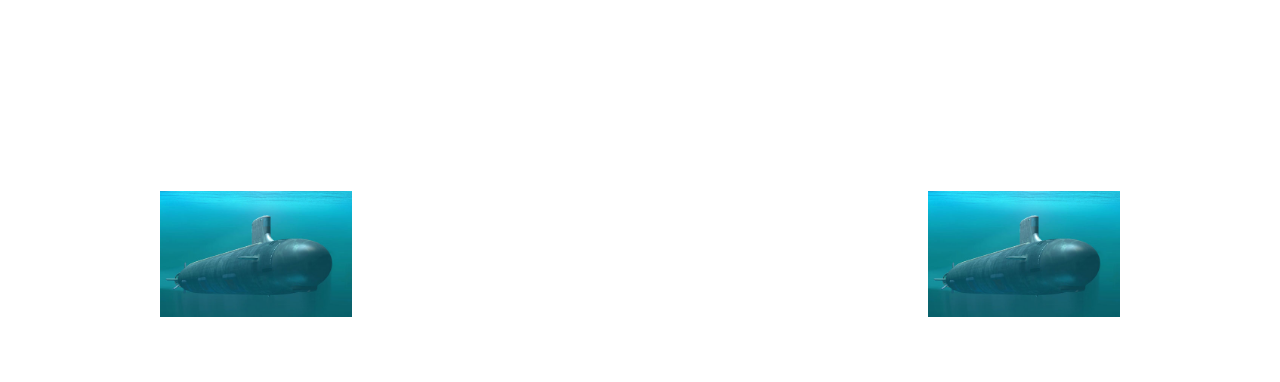
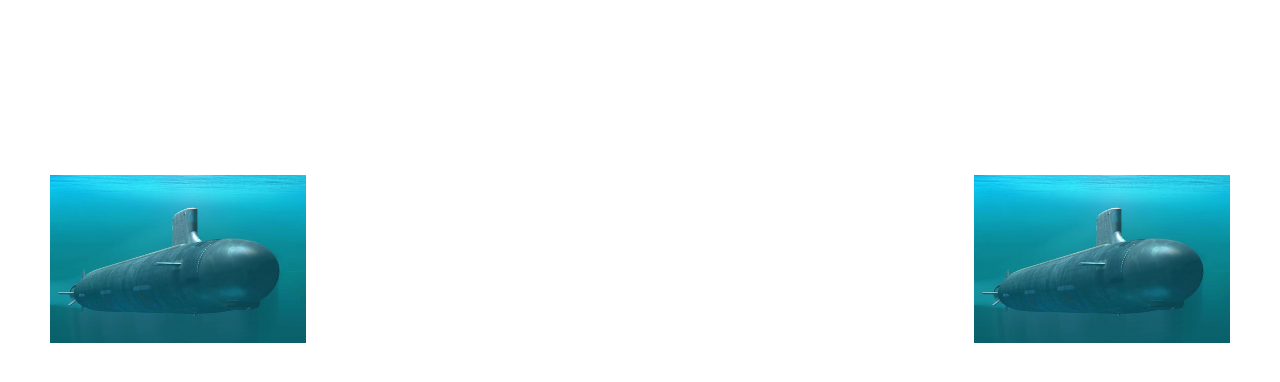
Before and after one commit to josh-jacobsen/javascript-racer, a plain HTML site: page index.html in a window 1280 px wide. Shown: the part 118-500 px from the top of the page. Drawn offline with Linux system fonts and the light colour scheme.

Commit message:
repositioned images

```diff
--- a/styles/main.css
+++ b/styles/main.css
@@ -11,7 +11,7 @@
 }
 
 #play-area {
-  width: 960px;
+  width: 100%;
   height: 600px;
   top: 0;
   bottom: 0;
@@ -26,24 +26,27 @@
   width: 20%;
   float: left;
   display: inline-block;
+
 }
 
 #sub_img1 {
-  margin-top: 15%;
+  margin-top: 10%;
   float: left;
   width: 20%;
+  padding-left: 50px;
 }
 
 #sub_img2 {
-  margin-top: 15%;
+  margin-top: 10%;
   float: right;
   width: 20%;
+  padding-right: 50px;
 }
 
 #centered-content {
   margin-top: 12%;
   display: inline-block;
-  max-width: 600px;
+  max-width: 800px;
 
     // display: flex; // Important
     // flex-direction: column; // Important
```
